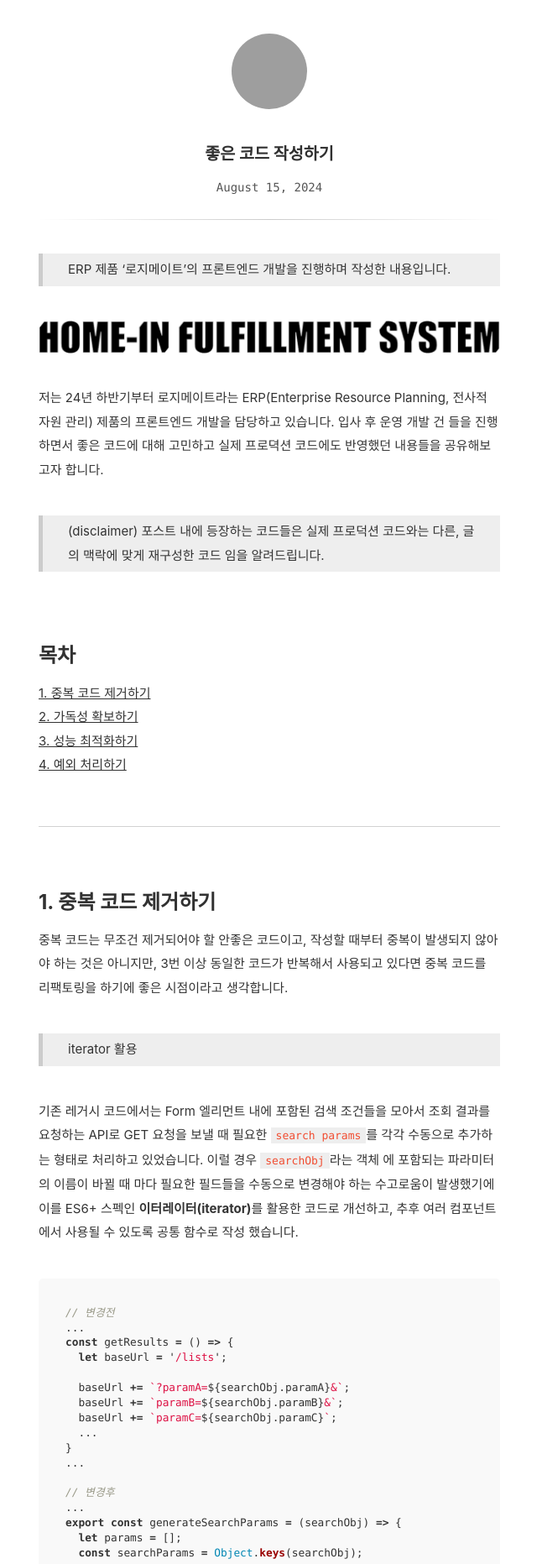
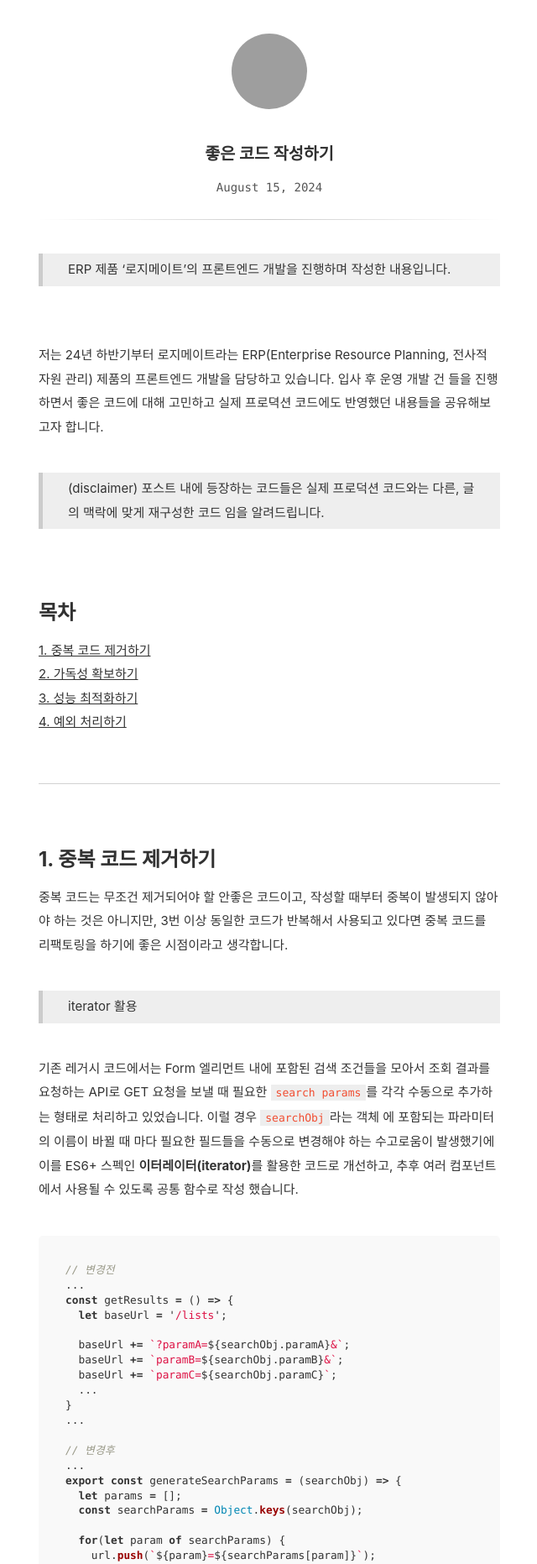
Before and after one commit to Ji-hoon/blog, a Jekyll site: the page built from _posts/2024-08-15-how-to-write-good-code.md, in a window 1280 px wide. Shown: the top 1863 px of the page at 84% size, without its empty margins (319-959 px from the left). Built offline with Jekyll 4.4.1, drawn with Linux system fonts in a browser that asks for light colours; comment, search, counter and statistics services are not loaded; grey boxes are pictures that could not be loaded.

Commit message:
Refactor: img 제거

```diff
--- a/_posts/2024-08-15-how-to-write-good-code.md
+++ b/_posts/2024-08-15-how-to-write-good-code.md
@@ -4,8 +4,6 @@ updated: 2024-08-15 12:00
 ---
 
 > ERP 제품 '로지메이트'의 프론트엔드 개발을 진행하며 작성한 내용입니다.
-
-![redesign preview](/blog/assets/logimate/HFS_LOGO.png)
 
 &nbsp;
 
```
